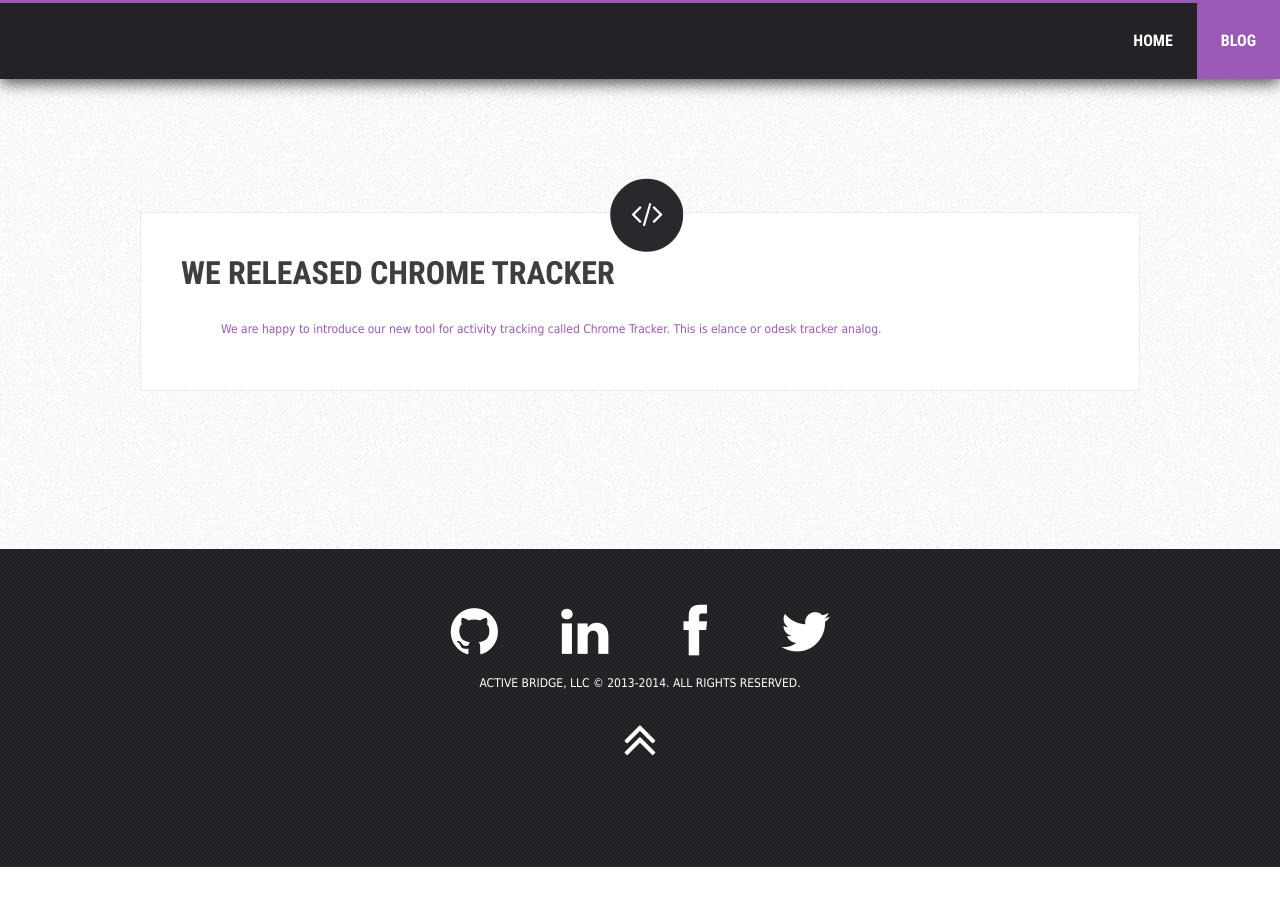
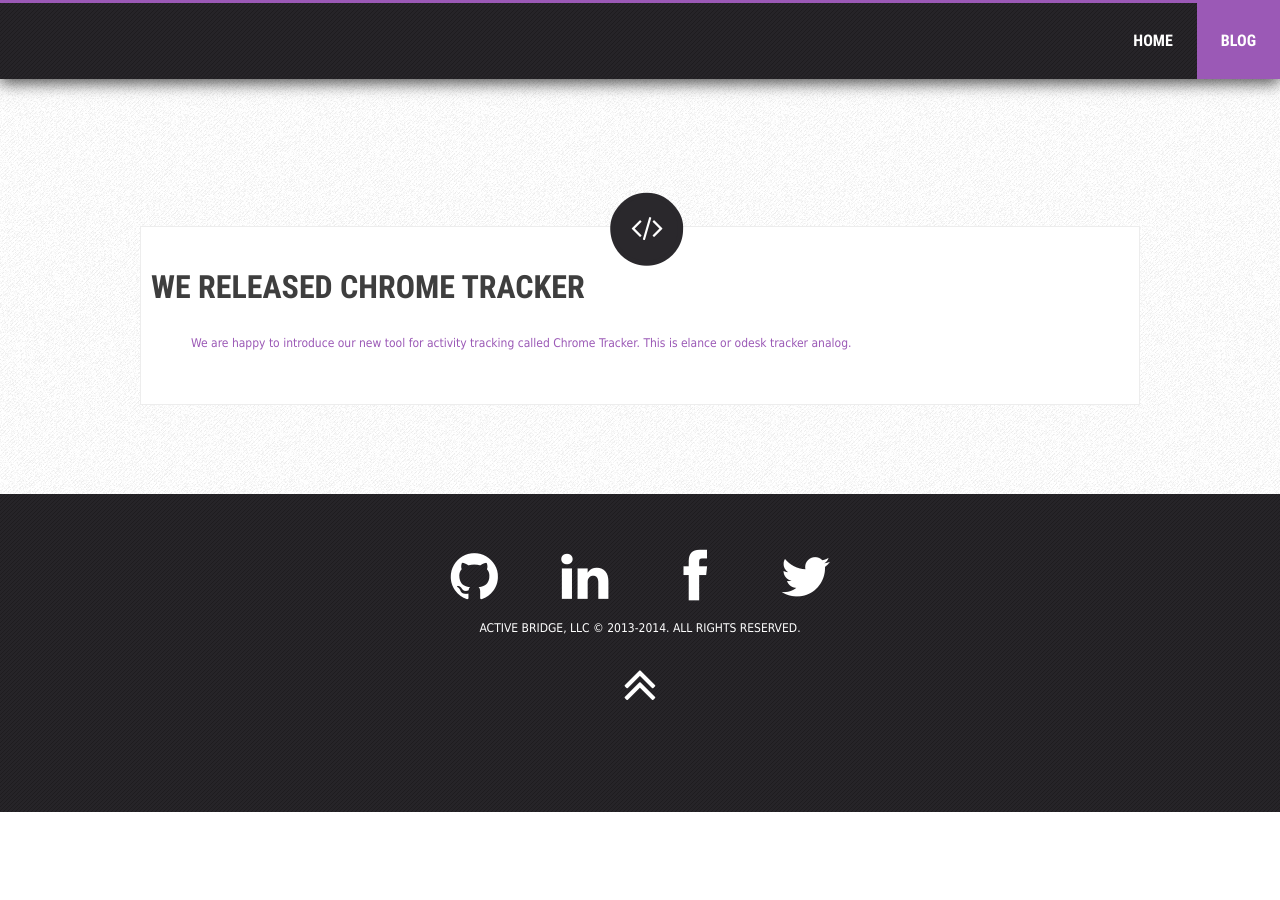
Before and after one commit to activebridge/old.activebridge.github.io, a Jekyll site: the page built from blog.html, in a window 1280 px wide. Built offline with Jekyll 4.4.1, drawn with Linux system fonts in a browser that asks for light colours.

```diff
--- a/_layouts/blog.html
+++ b/_layouts/blog.html
@@ -9,7 +9,5 @@ layout: app
   </ul>
 </div>
 <div class='slide'>
-  <div class='slide'>
-    <div class='container clearfix'>{{ content }}</div>
-  </div>
+  <div class='container clearfix'>{{ content }}</div>
 </div>
--- a/_sass/blog.scss
+++ b/_sass/blog.scss
@@ -1,7 +1,12 @@
+.posts {
+  padding-top: 60px;
+}
+
 .post-body {
   display: block;
   position: relative;
-  padding: 40px;
+  margin-top: 60px;
+  padding: 40px 1%;
   border: 1px solid #ededed;
   background: #ffffff;
 }
--- a/blog.html
+++ b/blog.html
@@ -2,7 +2,7 @@
 layout: blog
 ---
 
-<ul>
+<ul class='posts'>
   {% for post in site.posts %}
   <li class='grid_12'>
     <a class='post-body' href="{{ post.url }}">
```
Also changed, not shown: _layouts/post.html (+5 -2 lines).
